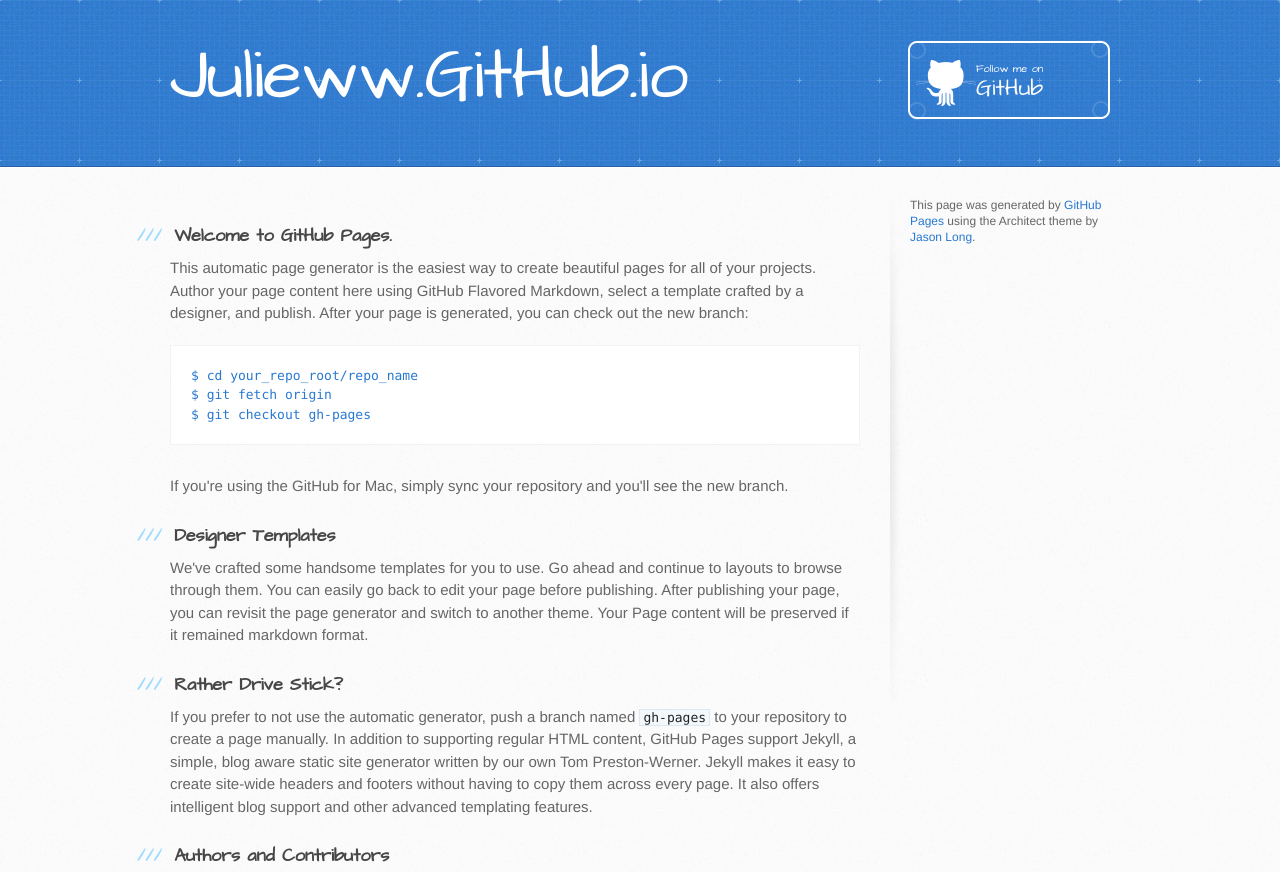
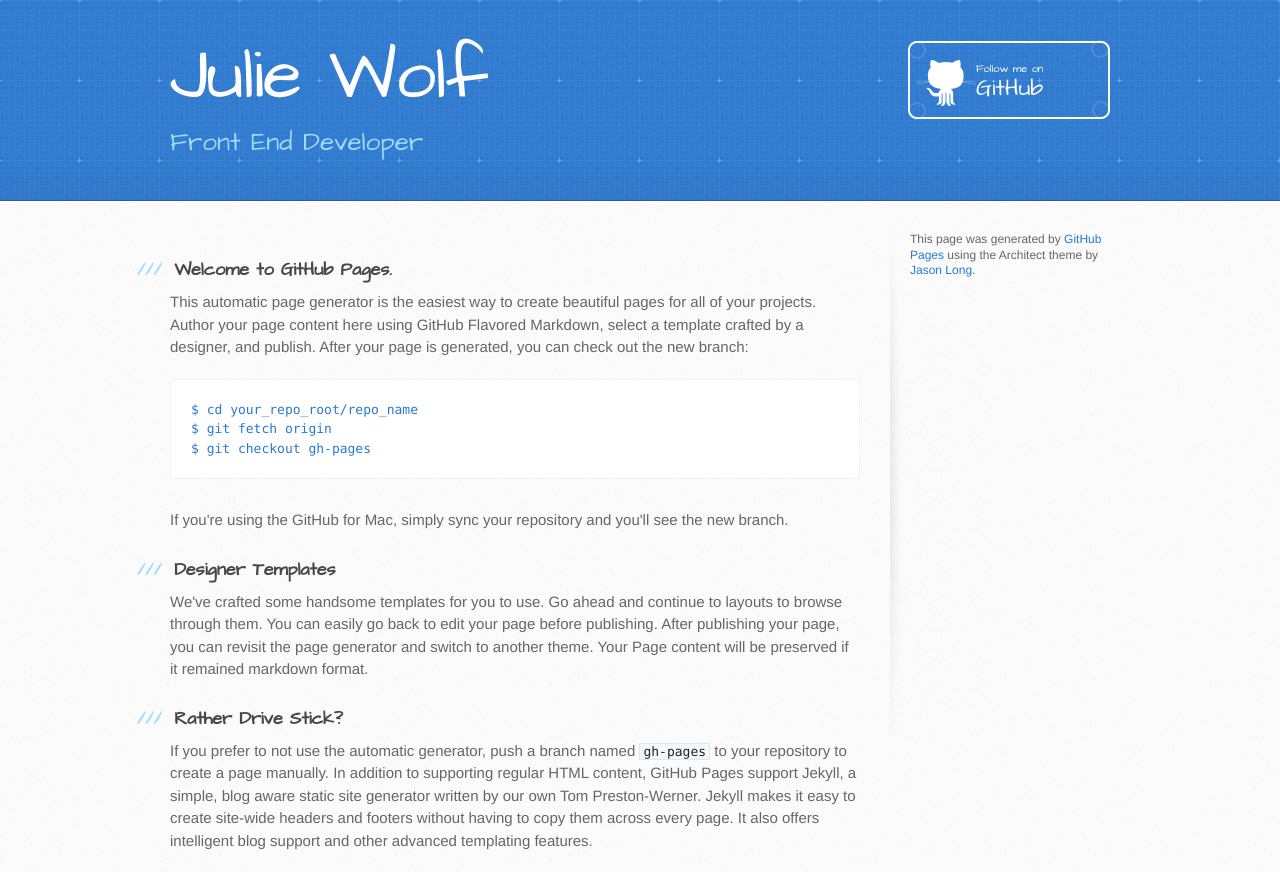
Before and after one commit to ZhuoleiW/julieww.github.io, a plain HTML site: page index.html in a window 1280 px wide. Shown: the top 872 px of the page. Drawn offline with Linux system fonts and the light colour scheme.

Commit message:
Update index.html

```diff
--- a/index.html
+++ b/index.html
@@ -19,8 +19,8 @@
   <body>
     <header>
       <div class="inner">
-        <h1>Julieww.GitHub.io</h1>
-        <h2></h2>
+        <h1>Julie Wolf</h1>
+        <h2>Front End Developer</h2>
         <a href="https://github.com/julieww" class="button"><small>Follow me on</small> GitHub</a>
       </div>
     </header>
```
